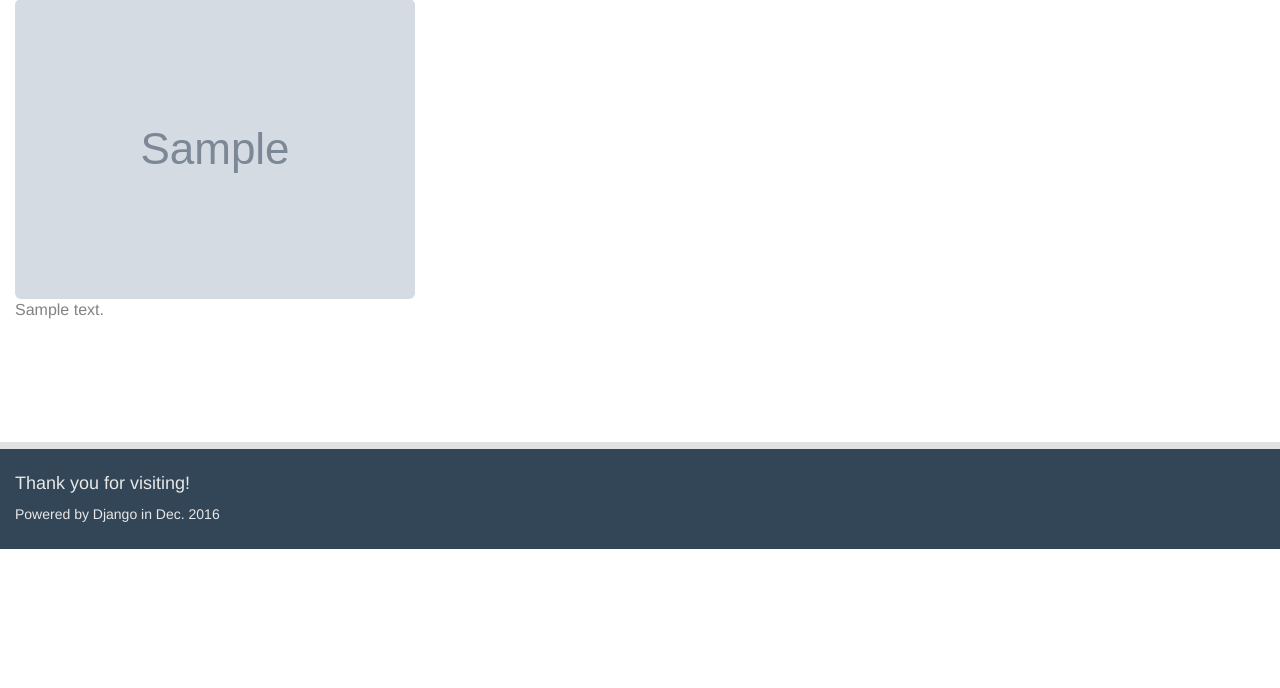
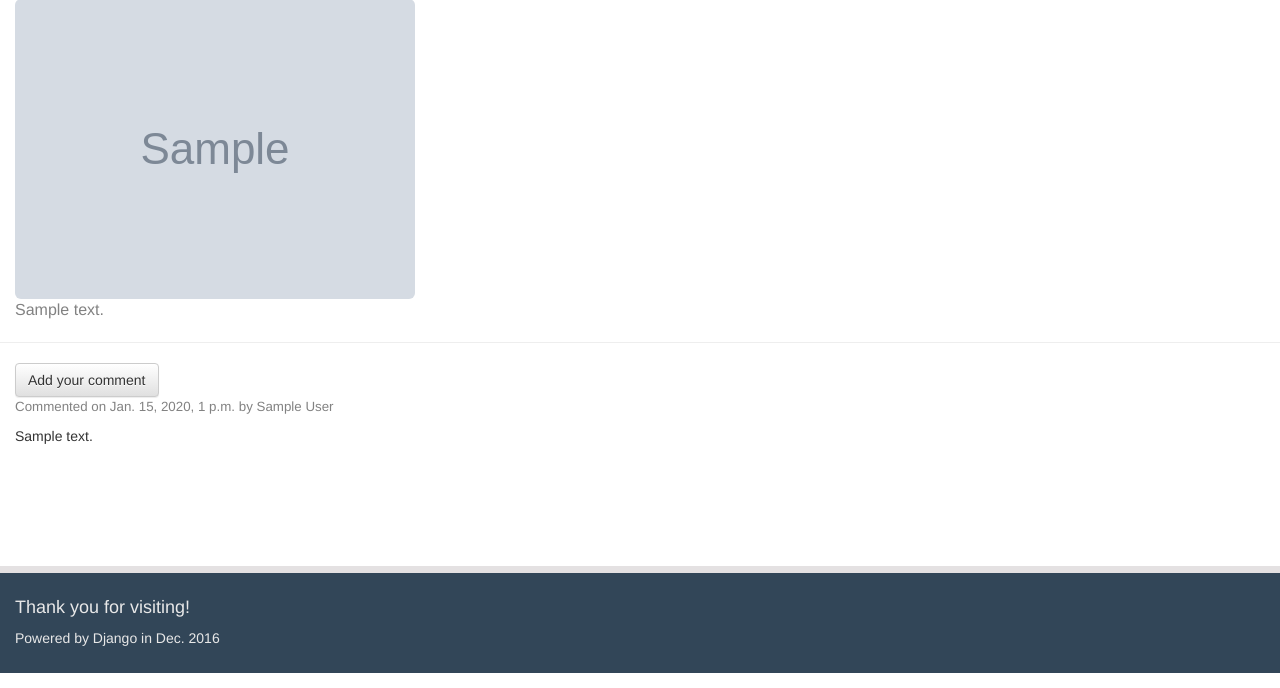
Before and after one commit to y-yury/my_blog, a Django app: page /post/1/ in a window 1280 px wide. Shown: the part 290-978 px from the top of the page. Before the commit the page ends 839 px from the top, so only its background shows below. Run offline with Django 3.2, Linux system fonts and the light colour scheme; tables that the repository leaves empty hold one stand-in row (values such as "Sample post"); grey boxes marked "Sample" are stand-in pictures; some libraries are stand-ins or nearby versions.

Commit message:
Search functionality optimized, comment model introduced, other changes applied in templates & navigation.

```diff
--- a/blog/models.py
+++ b/blog/models.py
@@ -14,6 +14,7 @@ class MyPost(models.Model):
     date_published = models.DateTimeField(blank=True, null=True)
     date_unpublished = models.DateTimeField(blank=True, null=True)
     date_modified = models.DateTimeField(blank=True, null=True)
+    date_archived = models.DateTimeField(blank=True, null=True)
 
     def publish_post(self):
         self.date_published = timezone.now()
@@ -27,5 +28,24 @@ class MyPost(models.Model):
         self.date_published = self.date_unpublished
         self.save()
 
+    def archive_post(self):
+        self.date_published = self.date_archived
+        self.save()
+
     def __str__(self):
         return self.title
+
+
+class MyComment(models.Model):
+    post = models.ForeignKey('blog.MyPost', related_name='post_comments')
+    author = models.CharField(max_length=250)
+    text = models.TextField()
+    date_drafted = models.DateTimeField(default=timezone.now)
+    comment_approved = models.BooleanField(default=False)
+
+    def approve_comment(self):
+        self.comment_approved = True
+        self.save()
+
+    def __str__(self):
+        return self.text
--- a/blog/static/css/blog.css
+++ b/blog/static/css/blog.css
@@ -142,3 +142,7 @@
 .post h1 a:hover {
     color: #6D89BB;
 }
+
+.post-comment {
+    margin-left: 15px;
+}
--- a/blog/urls.py
+++ b/blog/urls.py
@@ -12,4 +12,5 @@ urlpatterns = [
     url(r'^post/(?P<pk>\d+)/publish/$', views.post_publish, name='post_publish'),
     url(r'^post/(?P<pk>\d+)/unpublish/$', views.post_unpublish, name='post_unpublish'),
     url(r'^post/(?P<pk>\d+)/delete/$', views.post_delete, name='post_delete'),
+    url(r'^post/(?P<pk>\d+)/comment/$', views.post_comment, name='post_comment'),
 ]
--- a/blog/views.py
+++ b/blog/views.py
@@ -1,8 +1,8 @@
 from django.contrib.auth.decorators import login_required
 from django.shortcuts import render, get_object_or_404, redirect
 from django.utils import timezone
-from .models import MyPost
-from .forms import PostForm
+from .models import MyPost, MyComment
+from .forms import PostForm, CommentForm
 
 # Create your views here.
 
@@ -10,6 +10,11 @@ from .forms import PostForm
 def my_post_list(request):
     all_posts = MyPost.objects.filter(date_published__lte=timezone.now()).order_by('-date_published')
     return render(request, 'blog/my_post_list.html', {'all_posts': all_posts})
+
+
+#def my_comments_list(request):
+#    all_comments = MyComment.objects.filter(comment_approved=False).order_by('-date_drafted')
+#    return render(request, 'blog/my_comments_list.html', {'all_comments': all_comments})
 
 
 @login_required
@@ -92,3 +97,17 @@ def post_delete(request, pk):
     post = get_object_or_404(MyPost, pk=pk)
     post.delete_post()
     return redirect('my_post_list')
+
+
+def post_comment(request, pk):
+    post = get_object_or_404(MyPost, pk=pk)
+    if request.method == "POST":
+        form = CommentForm(request.POST)
+        if form.is_valid():
+            comment = form.save(commit=False)
+            comment.post = post
+            comment.save()
+            return redirect('post_detail', pk=post.pk)
+    else:
+        form = CommentForm()
+    return render(request, 'blog/post_comment.html', {'form': form})
--- a/templates/blog/post_detail.html
+++ b/templates/blog/post_detail.html
@@ -33,4 +33,21 @@
         {% endif %}
 
     </div>
+
+<hr>
+<a class="btn btn-default" href="{% url 'post_comment' pk=post.pk %}">Add your comment</a>
+
+{% for comment in post.post_comments.all %}
+
+    <div class="post-comment">
+        <div class="date">Commented on {{ comment.date_drafted }} by {{ comment.author }}</div>
+        <p>{{ comment.text|linebreaks }}</p>
+    </div>
+
+{% empty %}
+    <div class="post-comment">
+        <p>No comments have been submitted yet</p>
+    </div>
+{% endfor %}
+
 {% endblock %}
```
Also changed, not shown: blog/admin.py (+9 -2 lines), blog/forms.py (+8 -1 lines), templates/blog/post_comment.html (added, +11 -0 lines), blog/migrations/0008_auto_20161213_1141.py (added), blog/migrations/0009_auto_20161213_1309.py (added), blog/migrations/0010_auto_20161213_1402.py (added), blog/migrations/0011_remove_mypost_is_archieved.py (added), blog/migrations/0012_auto_20161213_1456.py (added), blog/migrations/0013_auto_20161213_1500.py (added).
